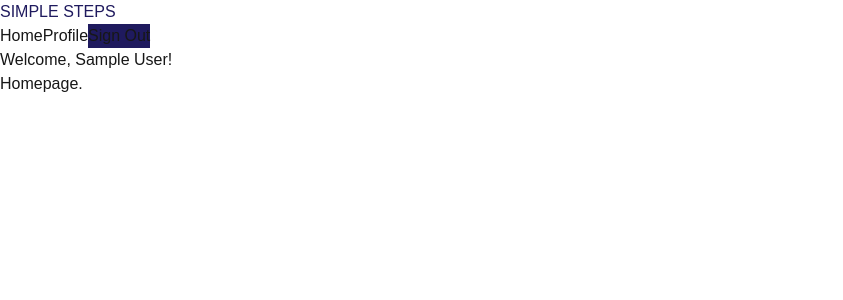
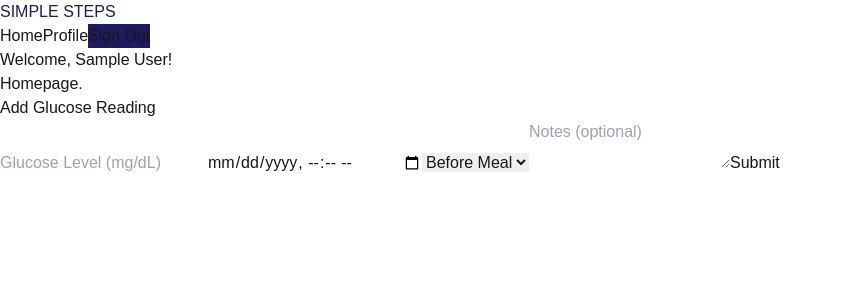
Before and after one commit to HarounHK/simple-steps, a Next.js app: page /home in a window 1280 px wide. Shown: the top 300 px of the page, without its empty margins (0-843 px from the left). Built offline with nearby package versions, Linux system fonts and the light colour scheme; no server answers; sample sign-in values are in the browser's storage.

Commit message:
Added Manual Glucose data input (temp frontend form)

```diff
--- a/src/app/api/auth/[...nextauth]/route.js
+++ b/src/app/api/auth/[...nextauth]/route.js
@@ -1,10 +1,11 @@
-import { connectMongoDB } from "../../../lib/mongodb";
-import User from "../../../models/user";
 import NextAuth from "next-auth";
 import CredentialsProvider from "next-auth/providers/credentials";
 import bcrypt from "bcryptjs";
+import { connectMongoDB } from "../../../lib/mongodb";
+import User from "../../../models/user";
 
-const authOptions = {
+// Configuration for NextAuth Authentication
+export const authOptions = {
   providers: [
     CredentialsProvider({
       name: "credentials",
@@ -12,38 +13,58 @@ const authOptions = {
         email: { label: "Email", type: "text" },
         password: { label: "Password", type: "password" },
       },
+      // Authentication logic
       async authorize(credentials) {
         const { email, password } = credentials;
 
         try {
-          await connectMongoDB();
+          await connectMongoDB(); // This makes sure MongoDB is connectef
 
-          const user = await User.findOne({ email });
-          if (!user) {
-            console.error("User not found");
+          //Finds the user in the database using Email
+          const existingUser = await User.findOne({ email });
+          if (!existingUser) {
+            console.error("User was not found");
             return null;
           }
 
-          const passwordsMatch = await bcrypt.compare(password, user.password);
+          // Validates password by comparing with the hashed password in DataBase
+          const passwordsMatch = await bcrypt.compare(password, existingUser.password);
           if (!passwordsMatch) {
-            console.error("Password mismatch");
+            console.error("Password Do not match");
             return null;
           }
 
+          // This returns authenticated user data
           return {
-            id: user._id.toString(),
-            name: user.name,
-            email: user.email,
+            id: existingUser._id.toString(),
+            name: existingUser.name,
+            email: existingUser.email,
           };
         } catch (error) {
-          console.error("Authorization error:", error);
+          console.error("User is not Authorized:", error);
           return null;
         }
       },
     }),
   ],
+  callbacks: {
+    // Stores user ID in JWT token
+    async jwt({ token, user }) {
+      if (user) {
+        token.id = user.id;
+      }
+      return token;
+    },
+    // Adds user ID to the session object
+    async session({ session, token }) {
+      if (token.id) {
+        session.user.id = token.id;
+      }
+      return session;
+    },
+  },
   session: {
-    strategy: "jwt",
+    strategy: "jwt",  // Uses JWT for managing the session
   },
   secret: process.env.NEXTAUTH_SECRET,
   pages: {
@@ -51,6 +72,5 @@ const authOptions = {
   },
 };
 
-const handler = NextAuth(authOptions);
-
-export { handler as GET, handler as POST };
+const authHandler = NextAuth(authOptions);
+export { authHandler as GET, authHandler as POST };
--- a/src/app/api/glucose/route.js
+++ b/src/app/api/glucose/route.js
@@ -1,45 +1,50 @@
 import { NextResponse } from "next/server";
 import { connectMongoDB } from "../../lib/mongodb";
 import Glucose from "../../models/glucose";
-import { getSession } from "next-auth/react";
+import { getServerSession } from "next-auth";
+import { authOptions } from "../auth/[...nextauth]/route";
 
+// Handles the POST request to save a new glucose reading
 export async function POST(request) {
     try {
-        console.log("Environment Variables at API Route:", process.env);
+        const session = await getServerSession({ req: request, ...authOptions });
 
-        // Parseing incoming data from the request
+        // Response if session isnt found
+        if (!session || !session.user) {
+            return NextResponse.json({ message: "User is not authorized" }, { status: 401 });
+        }
+
+        // Ensures the user ID is available (User needs to be recognised for their data to be pushd into DB)
+        if (!session.user.id) {
+            return NextResponse.json({ message: "User ID is missing, Cant identify user" }, { status: 500 });
+        }
+
+        // Parsing theJSON data from request body
         const { glucoseLevel, timeOfMeasurement, mealContext, notes } = await request.json();
 
-        // Ensuring db connection
         await connectMongoDB();
 
-        // Getting loggedin user session
-        const session = await getSession({ req: request });
-
-        if (!session) {
-            return NextResponse.json({ message: "Unauthorized" }, { status: 401 });
-        }
-
-        // Validating required fields
+        // Validates that all fielda required fields are not empty before pushind to the DB
         if (!glucoseLevel || !timeOfMeasurement || !mealContext) {
             return NextResponse.json({ message: "Missing required fields" }, { status: 400 });
         }
 
-        // Creating new glucose entry (Manual users)
-        await Glucose.create({
+        // Pushing a new glucose entry into the DB
+        const newGlucose = new Glucose({
             userId: session.user.id,
             glucoseLevel,
             timeOfMeasurement: new Date(timeOfMeasurement),
             mealContext,
             notes,
-            source: "Manual",
+            source: "Manual", // This value is hardcoded if user enters glucose data maniually
             trend: "Unknown"
         });
 
+        // Saves the data to MongoDB
+        await newGlucose.save();
         return NextResponse.json({ message: "Glucose reading saved successfully" }, { status: 201 });
 
-    } catch (error) {
-        console.error("Error saving glucose reading:", error);
-        return NextResponse.json({ message:"An error occurred. Failed to save glucose reading"}, { status: 500 });
+    } catch {
+        return NextResponse.json({ message: "Error, Faileed to save glucose reading" }, { status: 500 });
     }
 }
--- a/src/app/home/page.tsx
+++ b/src/app/home/page.tsx
@@ -2,29 +2,130 @@
 
 import { useSession } from "next-auth/react";
 import { useRouter } from "next/navigation";
-import { useEffect } from "react";
+import { FormEvent, useEffect, useState } from "react";
 
 export default function HomePage() {
+  // Retrieves the authenticatied session
   const { data: session, status } = useSession();
   const router = useRouter();
 
+  // variables for handling form input
+  const [glucoseLevel, setGlucoseLevel] = useState("");
+  const [timeOfMeasurement, setTimeOfMeasurement] = useState("");
+  const [mealContext, setMealContext] = useState("Before Meal");
+  const [notes, setNotes] = useState("");
+  const [message, setMessage] = useState("");
+
+  // Redirects to login page if the user isnt authenticated
   useEffect(() => {
     if (status === "unauthenticated") {
       router.push("/login");
     }
   }, [status, router]);
 
-  if (status === "loading") return <p>Loading...</p>;
-  if (!session) return null;
+  if (!session) {
+    return;
+  }
+
+  // Handles form submission
+  const handleSubmit = async (e: FormEvent<HTMLFormElement>) => {
+    e.preventDefault(); // Prevents the page from reloading
+
+    const glucoseData = {
+      glucoseLevel: parseInt(glucoseLevel, 10),
+      timeOfMeasurement,
+      mealContext,
+      notes,
+    };
+
+    // Sends POST request to glucose api to save the data
+    try {
+      const response = await fetch("/api/glucose", {
+        method: "POST",
+        headers: {
+          "Content-Type": "application/json",
+        },
+        body: JSON.stringify(glucoseData),
+      });
+
+      const data = await response.json();
+
+      // If data goes through resets the form fields
+      if (response.ok) {
+        setMessage("Glucose reading saved successfully");
+        setGlucoseLevel("");
+        setTimeOfMeasurement("");
+        setMealContext("Before Meal");
+        setNotes("");
+      } else {
+        setMessage(data.message || "Failed to save the glucose reading");
+      }
+    } catch (error) {
+      console.error("Error:", error);
+      setMessage("Error");
+    }
+  };
 
   return (
     <div className="flex flex-col items-center justify-center min-h-screen w-full bg-[#D7AAFA] text-white">
       <h1 className="text-4xl font-bold text-[#1F1A5E] mb-4">
         Welcome, {session.user?.name}!
       </h1>
-      <p className="text-lg text-gray-900">
-        Homepage.
-      </p>
+      <p className="text-lg text-gray-900">Homepage.</p>
+
+      {/* Temporary Glucose Form */}
+      <div className="bg-white p-6 rounded-lg shadow-md mt-6 w-full max-w-md">
+        <h2 className="text-xl font-semibold text-gray-900 mb-4">
+          Add Glucose Reading
+        </h2>
+
+        {/* Displays the  success or error messages */}
+        {message && <p className="text-center text-sm text-gray-800">{message}</p>}
+
+        {/* Form*/}
+        <form onSubmit={handleSubmit} className="flex flex-col gap-4">
+          <input
+            type="number"
+            placeholder="Glucose Level (mg/dL)"
+            value={glucoseLevel}
+            onChange={(e) => setGlucoseLevel(e.target.value)}
+            required
+            className="border p-2 rounded-md text-black"
+          />
+
+          <input
+            type="datetime-local"
+            value={timeOfMeasurement}
+            onChange={(e) => setTimeOfMeasurement(e.target.value)}
+            required
+            className="border p-2 rounded-md text-black"
+          />
+
+          <select
+            value={mealContext}
+            onChange={(e) => setMealContext(e.target.value)}
+            className="border p-2 rounded-md text-black"
+          >
+            <option value="Before Meal">Before Meal</option>
+            <option value="After Meal">After Meal</option>
+            <option value="Fasting">Fasting</option>
+          </select>
+
+          <textarea
+            placeholder="Notes (optional)"
+            value={notes}
+            onChange={(e) => setNotes(e.target.value)}
+            className="border p-2 rounded-md text-black"
+          ></textarea>
+
+          <button
+            type="submit"
+            className="bg-[#1F1A5E] text-white py-2 px-4 rounded-md hover:bg-[#15114A]"
+          >
+            Submit
+          </button>
+        </form>
+      </div>
     </div>
   );
 }
--- a/src/app/lib/mongodb.js
+++ b/src/app/lib/mongodb.js
@@ -1,6 +1,7 @@
 import mongoose from "mongoose";
 const MONGO_URI = process.env.MONGODB_URI;
 
+// Connecting to MongoDB Server
 export const connectMongoDB = async () => {
 
     try {
--- a/src/app/login/page.tsx
+++ b/src/app/login/page.tsx
@@ -14,6 +14,8 @@ export default function LoginPage() {
   useEffect(() => {
     if (status === "authenticated") {
       router.replace("/home");
+    } else if (status === "unauthenticated") {
+      router.replace("/login");
     }
   }, [status, router]);
 
```
